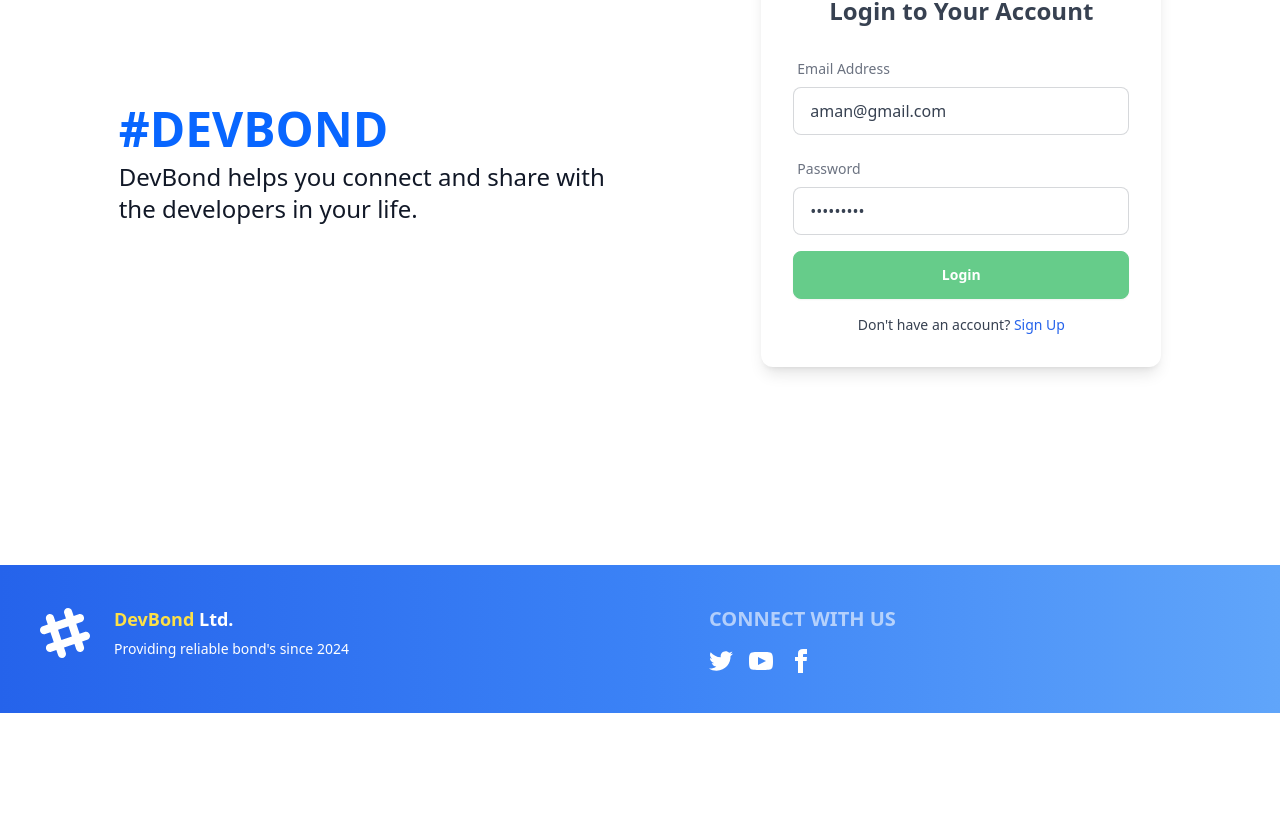
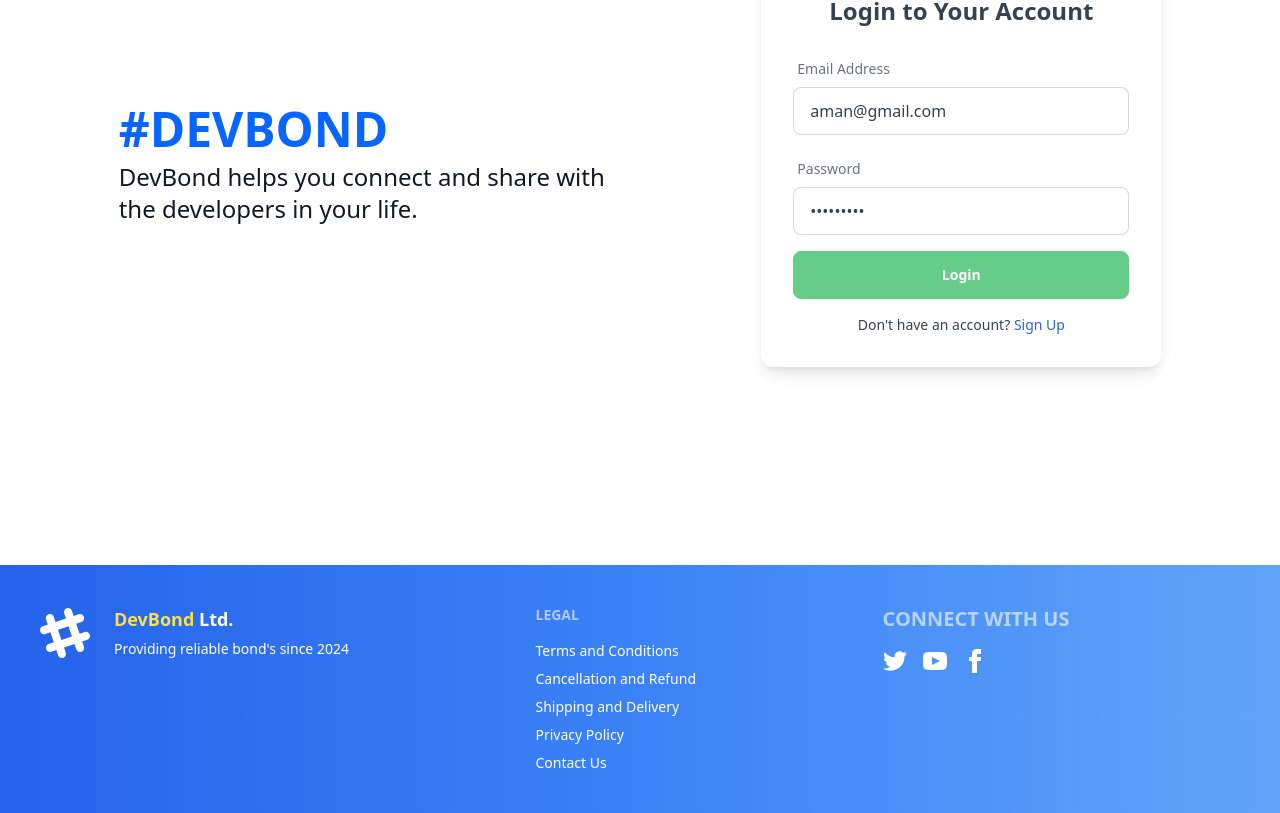
Before and after one commit to pavansingh888/DevBond-WebApp, a React (Vite) app: page /login in a window 1280 px wide. Shown: the part 299-1112 px from the top of the page. Before the commit the page ends 1012 px from the top, so only its background shows below. Built offline with nearby package versions, Linux system fonts and the light colour scheme; no server answers.

Commit message:
Added Terms of Use

```diff
--- a/src/components/Footer.jsx
+++ b/src/components/Footer.jsx
@@ -24,6 +24,16 @@ const Footer = () => {
             </span>
           </p>
         </div>
+
+        <nav>
+    <h6 className="footer-title">Legal</h6>
+    <a className="link link-hover" href='https://merchant.razorpay.com/policy/PkX8tBKLACbbLD/terms' target='_blank' >Terms and Conditions</a>
+    <a className="link link-hover" href='https://merchant.razorpay.com/policy/PkX8tBKLACbbLD/refund' target='_blank' >Cancellation and Refund</a>
+    <a className="link link-hover" href='https://merchant.razorpay.com/policy/PkX8tBKLACbbLD/shipping' target='_blank' >Shipping and Delivery</a>
+    <a className="link link-hover" href='https://merchant.razorpay.com/policy/PkX8tBKLACbbLD/privacy' target='_blank' >Privacy Policy</a>
+    <a className="link link-hover" href='https://merchant.razorpay.com/policy/PkX8tBKLACbbLD/contact_us' target='_blank' >Contact Us</a>
+  </nav>
+
         <nav>
           <h6 className="footer-title text-xl font-bold">Connect With Us</h6>
           <div className="grid grid-flow-col gap-4">
```
